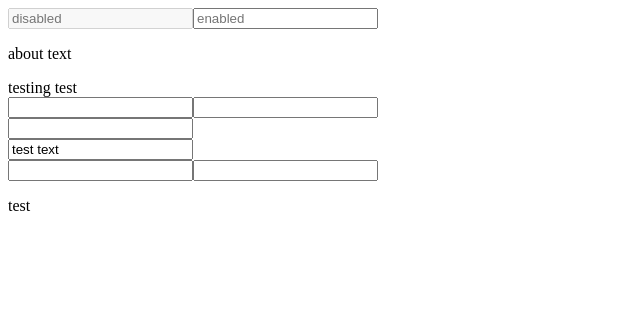
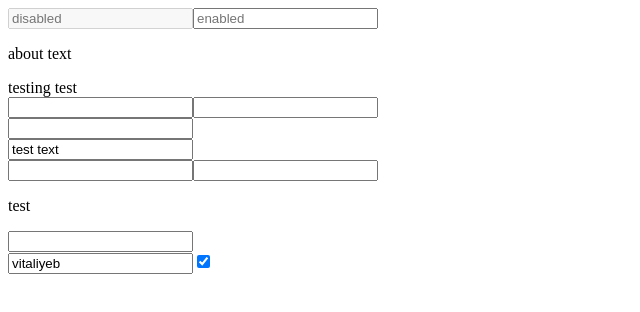
Before and after one commit to vitaliyeb/reactTestComponents, a React (Create React App) app: page / in a window 1280 px wide. Shown: the top 312 px of the page, without its empty margins (0-640 px from the left). Built offline with nearby package versions, Linux system fonts and the light colour scheme; the HTML template or start-up script is replaced by a standard one.

Commit message:
еще тестики

```diff
--- a/src/jestDomComponent.js
+++ b/src/jestDomComponent.js
@@ -60,6 +60,21 @@ export default function JestDomComponent () {
                 <div data-testid='toHaveAttributeElement' data-myattribute='test'></div>
             </div>
             <div>
+                {/*toHaveAttribute*/}
+                <div data-testid='toHaveClass' className='myClass'></div>
+            </div>
+            <div>
+                {/*toHaveFocus*/}
+                <input data-testid='toHaveFocus' type="text"/>
+            </div>
+            <div>
+                {/*toHaveFormValues*/}
+                <form data-testid='formValuesTest'>
+                    <input type="text" name='username' value='vitaliyeb' readOnly/>
+                    <input type="checkbox" name='agreement' checked readOnly/>
+                </form>
+            </div>
+            <div>
                 {/**/}
                 <div data-testid=''></div>
             </div>
```
Also changed, not shown: 1 other file (tests, documents, lock files or other folders).
